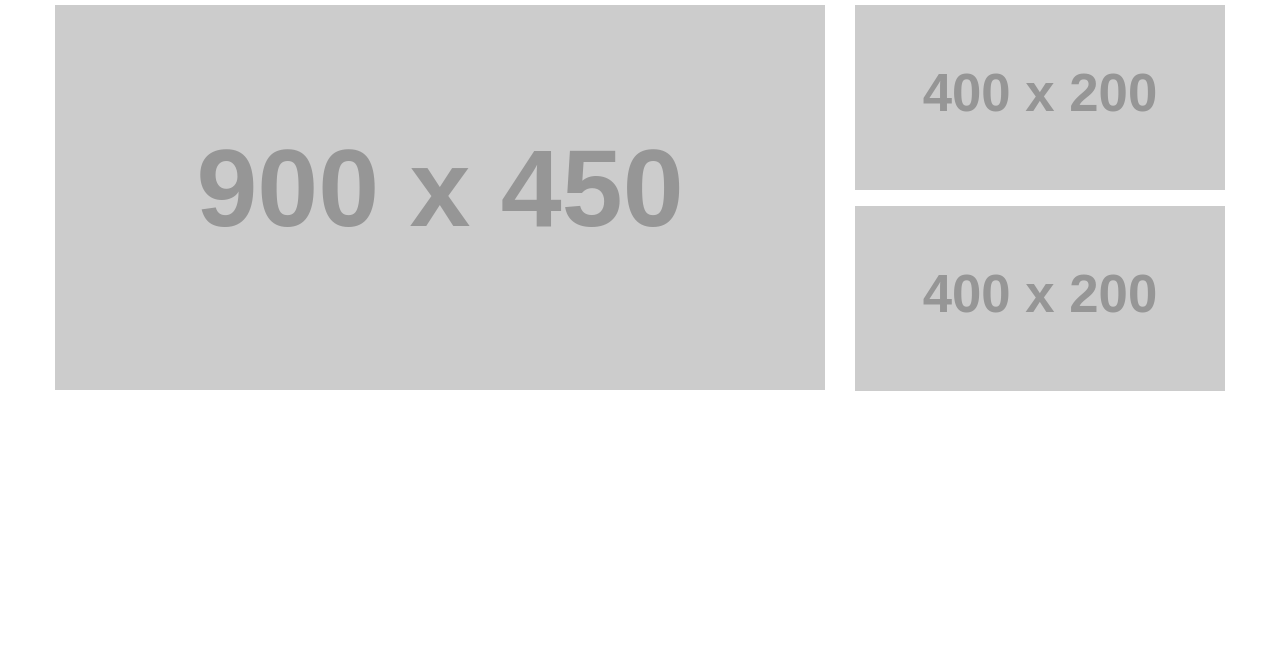
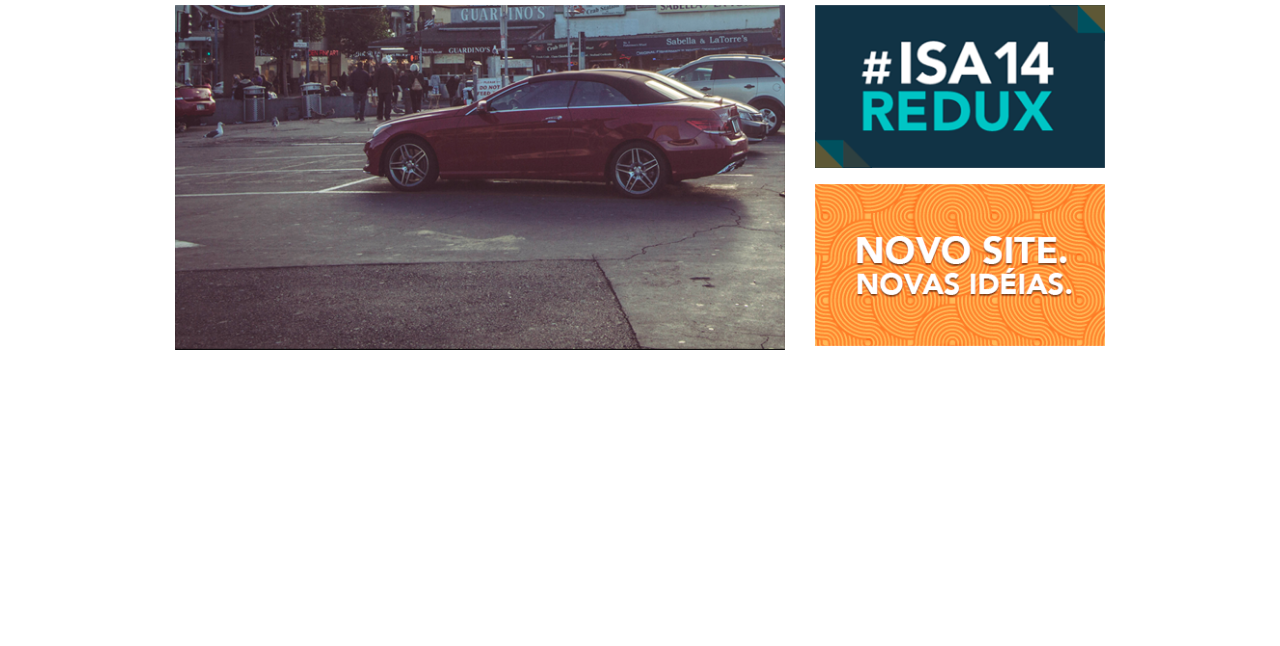
Before and after one commit to falexvidal/ixda-fortaleza, a plain HTML site: page index.html in a window 1280 px wide. Shown: the part 154-800 px from the top of the page. Drawn offline with nearby package versions, Linux system fonts and the light colour scheme; placeholder pictures from the web are drawn by us.

Commit message:
Adding banners.

```diff
--- a/css/custom.scss
+++ b/css/custom.scss
@@ -14,6 +14,21 @@ body {
     font-family:$default-font;
 }
 
+.row {
+    max-width:960px;
+
+    &.main-features {
+        img {
+            width:100%;
+        }
+    }
+}
+
 @import 'functions';
 @import 'animations';
 @import 'top';
+
+.main-features {
+    @include animation-name(fadeIn);
+    @include animation-duration(3s);
+}
--- a/index.html
+++ b/index.html
@@ -35,15 +35,15 @@
       </div>
     </div>
 
-      <div class="row">
-          <div class="medium-8 columns">
-              <p><img src="http://placehold.it/900x450&text=Promoted Article" alt="main article image"></p>
-          </div>
-          <div class="medium-4 columns">
-              <p><img src="http://placehold.it/400x200&text=Other cool article" alt="article promo image" alt="advertisement for deep fried Twinkies"></p>
-              <p><img src="http://placehold.it/400x200&text=Other cool article" alt="article promo image"></p>
-          </div>
+    <div class="row main-features">
+      <div class="small-12 medium-8 large-8 columns">
+          <p><img src="img/banner1.png" /></p>
       </div>
+      <div class="small-12 medium-4 large-4 columns">
+          <p><img src="img/banner2.png" /></p>
+          <p><img src="img/banner3.png" /></p>
+      </div>
+    </div>
 
     <script src="js/vendor/jquery.min.js"></script>
     <script src="js/vendor/what-input.min.js"></script>
```
Also changed, not shown: css/custom.css, img/banner1.png (added), img/banner2.png (added), img/banner3.png (added).
